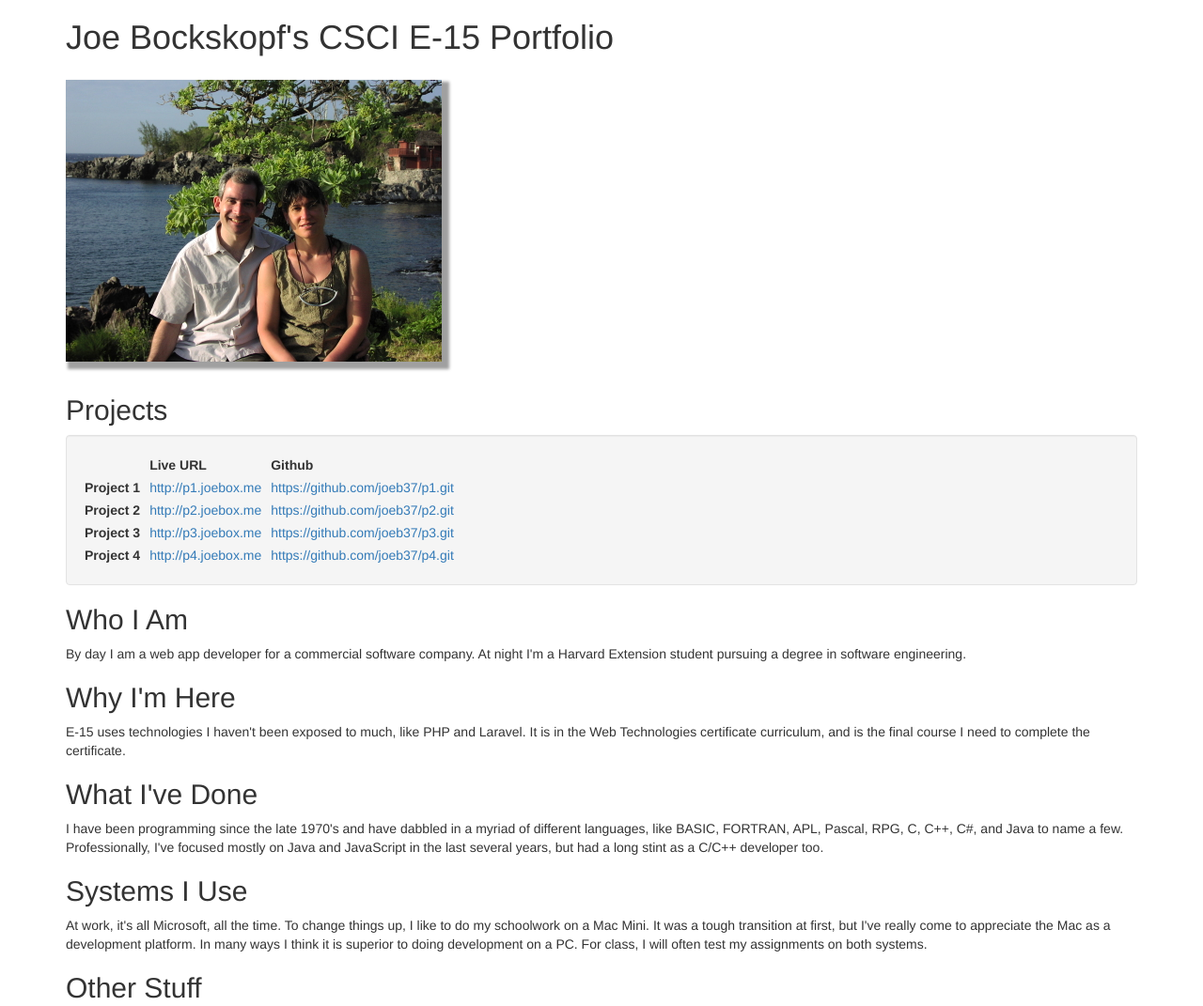
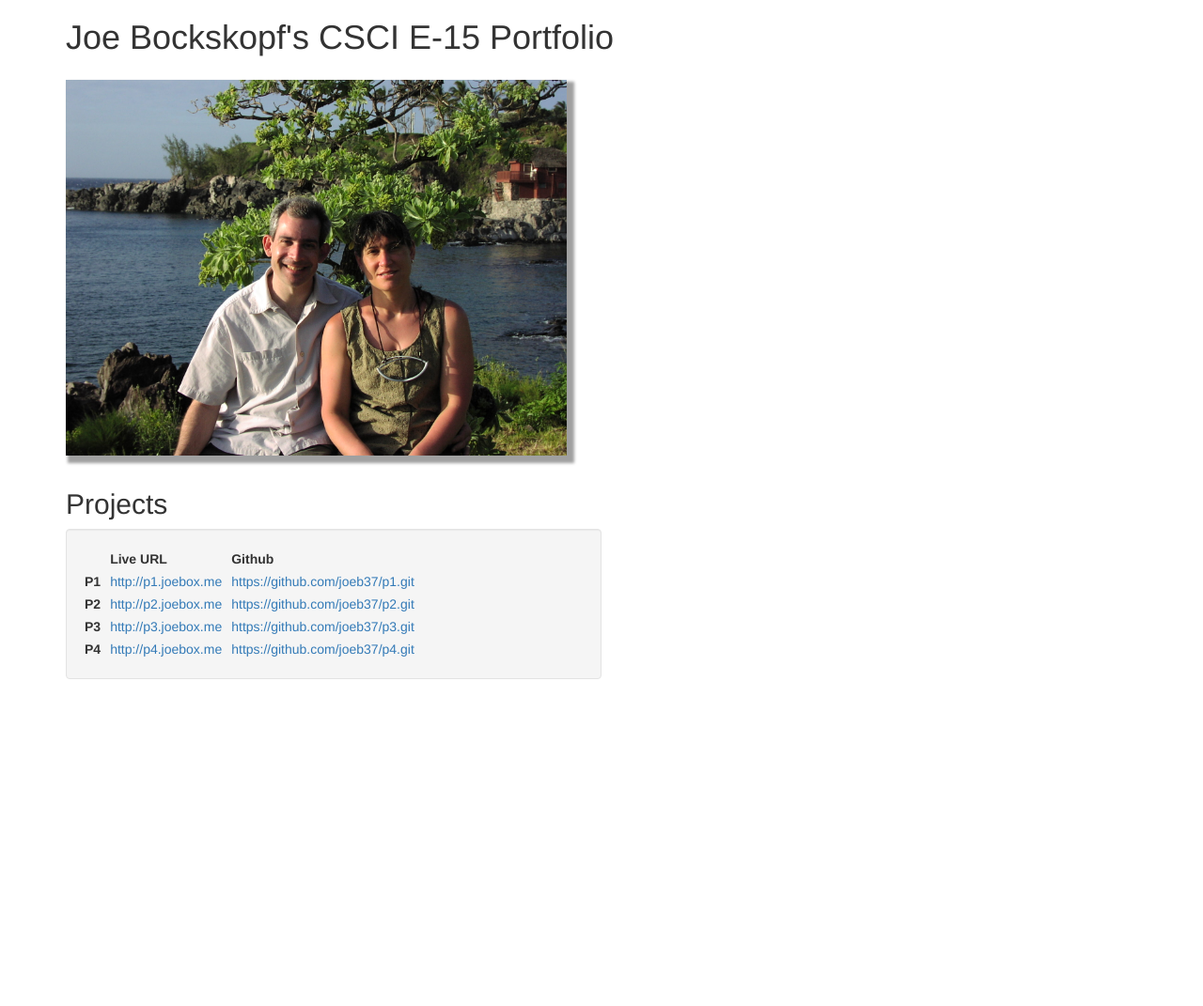
Before and after one commit to joeb37/p1, a plain HTML site: page index.html in a window 1280 px wide. Shown: the whole page at 94% size. After the commit the page ends 800 px from the top, so only its background shows below. Drawn offline with Linux system fonts and the light colour scheme.

Commit message:
Remove elements that are no longer necessary. Externalize css.

```diff
--- /dev/null
+++ b/css/portfolio.css
@@ -0,0 +1,9 @@
+img {
+  height: 400px;
+  width: auto;
+  box-shadow: 5px 5px 3px 3px #a0a0a0;
+  margin: 15px 0px;
+}
+th, td {
+  padding: 2px 10px 2px 0px;
+}
--- a/index.html
+++ b/index.html
@@ -6,24 +6,14 @@
     <meta name="viewport" content="width=device-width, initial-scale=1">
     <title>Project 1</title>
     <link rel="stylesheet" href="./css/bootstrap.min.css">
-    <style type="text/css">
-      img {
-        height: 300px;
-        width: auto;
-        box-shadow: 5px 5px 3px 3px #a0a0a0;
-        margin: 15px 0px;
-      }
-      th, td {
-        padding: 2px 10px 2px 0px;
-      }
-    </style>
+    <link rel="stylesheet" href="./css/portfolio.css">
   </head>
   <body id="top">
     <div class="container">
       <h1>Joe Bockskopf's CSCI E-15 Portfolio</h1>
       <img src="./images/me.jpg" alt="Joe's Picture">
       <h2>Projects</h2>
-      <div class="well">
+      <div class="well col-md-6">
         <table id="projects">
           <thead>
             <tr>
@@ -34,40 +24,28 @@
           </thead>
           <tbody>
             <tr>
-              <th scope="row">Project 1</th>
+              <th scope="row">P1</th>
               <td><a href="http://p1.joebox.me">http://p1.joebox.me</a></td>
               <td><a href="https://github.com/joeb37/p1.git">https://github.com/joeb37/p1.git</a></td>
             </tr>
             <tr>
-              <th scope="row">Project 2</th>
+              <th scope="row">P2</th>
               <td><a href="http://p2.joebox.me">http://p2.joebox.me</a></td>
               <td><a href="https://github.com/joeb37/p2.git">https://github.com/joeb37/p2.git</a></td>
             </tr>
             <tr>
-              <th scope="row">Project 3</th>
+              <th scope="row">P3</th>
               <td><a href="http://p3.joebox.me">http://p3.joebox.me</a></td>
               <td><a href="https://github.com/joeb37/p3.git">https://github.com/joeb37/p3.git</a></td>
             </tr>
             <tr>
-              <th scope="row">Project 4</th>
+              <th scope="row">P4</th>
               <td><a href="http://p4.joebox.me">http://p4.joebox.me</a></td>
               <td><a href="https://github.com/joeb37/p4.git">https://github.com/joeb37/p4.git</a></td>
             </tr>
           </tbody>
         </table>
       </div>
-      <h2>Who I Am</h2>
-      By day I am a web app developer for a commercial software company. At night I'm a Harvard Extension student pursuing a degree in software engineering.
-      <h2>Why I'm Here</h2>
-      E-15 uses technologies I haven't been exposed to much, like PHP and Laravel.  It is in the Web Technologies certificate curriculum, and is the final
-      course I need to complete the certificate.
-      <h2>What I've Done</h2>
-      I have been programming since the late 1970's and have dabbled in a myriad of different languages, like BASIC, FORTRAN, APL, Pascal, RPG, C, C++, C#, and Java
-      to name a few. Professionally, I've focused mostly on Java and JavaScript in the last several years, but had a long stint as a C/C++ developer too.
-      <h2>Systems I Use</h2>
-      At work, it's all Microsoft, all the time.  To change things up, I like to do my schoolwork on a Mac Mini.  It was a tough transition at first, but I've really
-      come to appreciate the Mac as a development platform.  In many ways I think it is superior to doing development on a PC. For class, I will often test my assignments on both systems.
-      <h2>Other Stuff</h2>
     </div>
   </body>
 </html>
```
